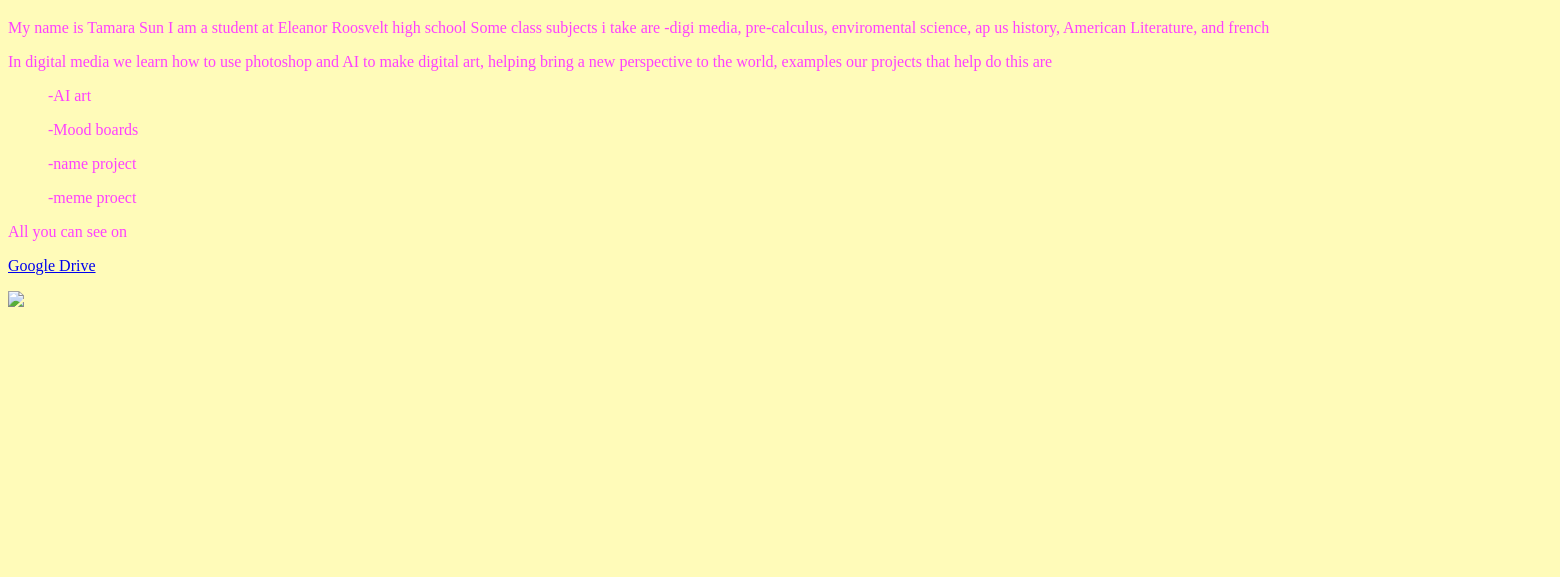
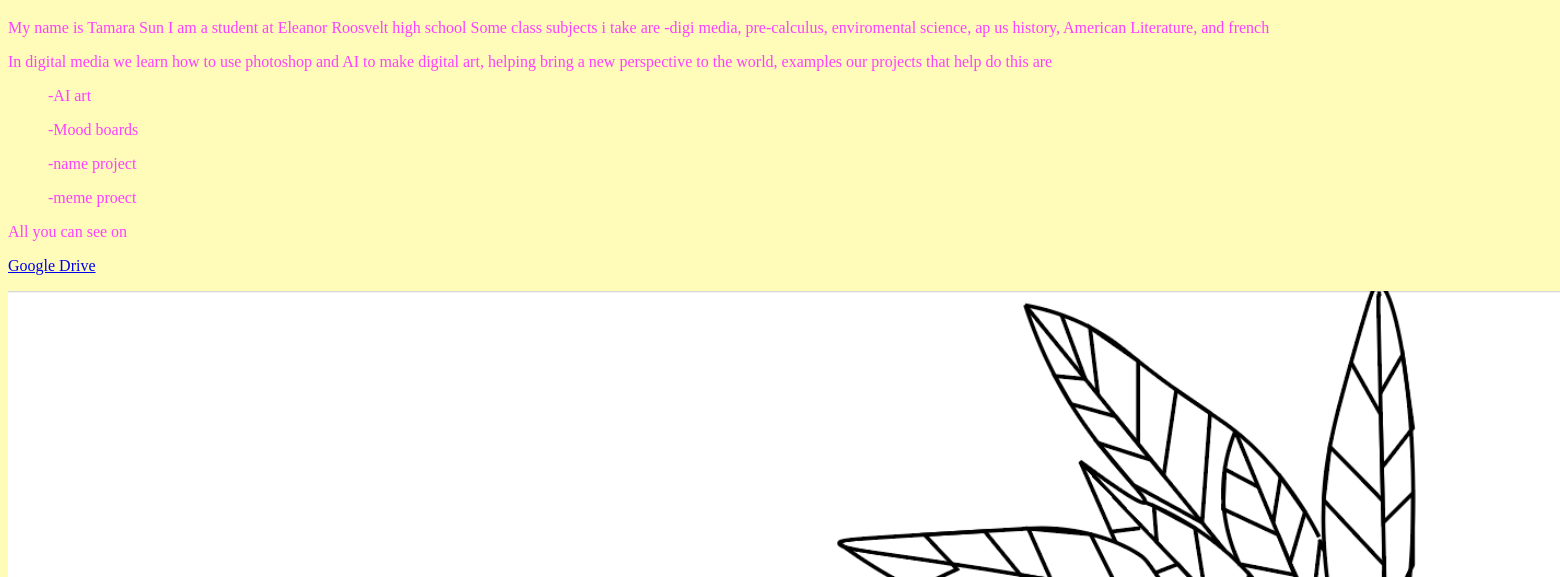
Before and after one commit to tamarasun47/Digital-Media-Website-Portfolio, a plain HTML site: page index.html in a window 1280 px wide. Shown: the part 179-756 px from the top of the page, 1560 px wide, since content can reach past the window. Drawn offline with Linux system fonts and the light colour scheme; a script that the page names is missing.

Commit message:
Update index.html

```diff
--- a/index.html
+++ b/index.html
@@ -22,7 +22,7 @@
    <ol> -meme proect</ol>
   <p>All you can see on </p>
   <p><a href = " https://drive.google.com/drive/folders/1LlToOH3skZ-Q40x8gs12TlfT83zBMv2R">Google Drive</a> </p>
-  <img src="Screenshot 2025-05-18 at 8.04.42 PM.png">
+  <img src="Screenshot 2025-05-19 at 8.34.22 AM.png">
   <script src="script.js"></script>
 
 
```
